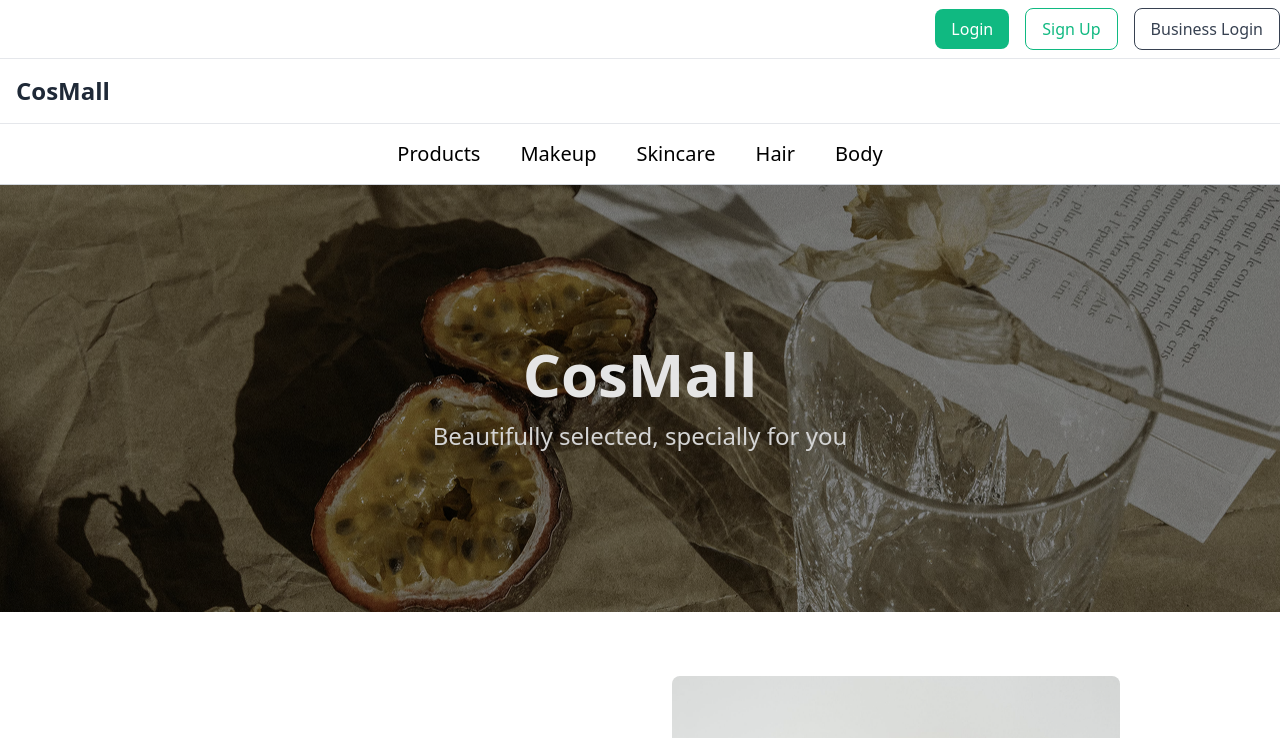
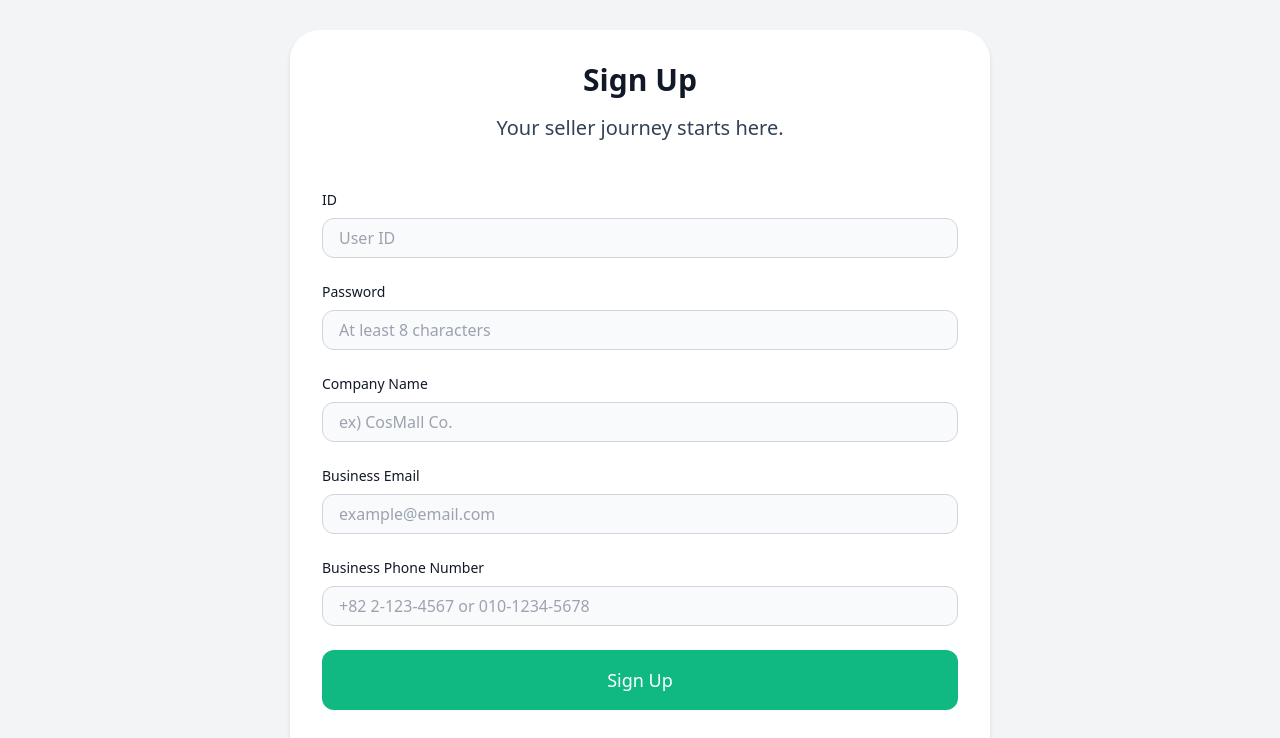
Before and after one commit to Online-Cosmetic/cosmeticShop, a React (Vite) app in the folder cosmeticShop/src/main/frontend/cosmetic-shop/: page /enterprise/signup in a window 1280 px wide. Before the commit this address led to /. Shown: the top 738 px of the page. Built offline with nearby package versions, Linux system fonts and the light colour scheme.

Commit message:
refactor: EnterpriseSignup, login 레이아웃 수정 및 productmanage Discount Rate 추가

```diff
--- a/cosmeticShop/src/main/frontend/cosmetic-shop/src/App.jsx
+++ b/cosmeticShop/src/main/frontend/cosmetic-shop/src/App.jsx
@@ -198,14 +198,6 @@ const App = () => {
                     }
                 />
 
-                <Route
-                    path="/enterpriseLogin"
-                    element={
-                        <PublicLayout>
-                            <EnterpriseLogin/>
-                        </PublicLayout>
-                    }
-                />
 
                 <Route
                     path="/signup"
@@ -221,15 +213,6 @@ const App = () => {
                     element={
                         <PublicLayout>
                             <ForgotPassword/>
-                        </PublicLayout>
-                    }
-                />
-
-                <Route
-                    path="/enterpriseSignUp"
-                    element={
-                        <PublicLayout>
-                            <EnterpriseSignUp/>
                         </PublicLayout>
                     }
                 />
@@ -257,8 +240,10 @@ const App = () => {
                 />
 
                 {/* 기업 회원 전용 페이지 */}
-                <Route
-                    path="/company/*"
+                <Route path="/enterprise/login" element={<EnterpriseLogin />} />
+                <Route path="/enterprise/signup" element={<EnterpriseSignUp />} />
+                    <Route
+                        path="/enterprise/*"
                     element={
                         <EnterpriseLayout>
                             <Routes>
--- a/cosmeticShop/src/main/frontend/cosmetic-shop/src/pages/auth/EnterpriseLogin.jsx
+++ b/cosmeticShop/src/main/frontend/cosmetic-shop/src/pages/auth/EnterpriseLogin.jsx
@@ -35,32 +35,32 @@ export default function EnterpriseLogin() {
 
   return (
       <>
-        <div className="min-h-screen flex justify-center items-center bg-gray-100">
-          <div className="w-[816px] bg-white rounded-[30px] p-12 shadow-md">
+        <div className="min-h-screen flex justify-center items-center bg-gray-100 py-6">
+          <div className="w-[700px] bg-white rounded-[30px] p-8 shadow-md max-h-[calc(100vh-60px)] overflow-auto">
             <div className="mb-12 text-center">
-              <h1 className="text-4xl font-semibold">Welcome Back 👋</h1>
-              <p className="text-2xl mt-4">Let's grow your business.</p>
+              <h1 className="text-3xl font-semibold text-gray-900">Welcome Back</h1>
+              <p className="text-xl text-slate-700 mt-4">Let's grow your business.</p>
             </div>
-            <form className="space-y-8" onSubmit={handleSubmit}>
+            <form className="space-y-6" onSubmit={handleSubmit}>
               <div>
-                <label className="block mb-2">ID</label>
+                <label className="text-gray-900 text-sm block mb-2">ID</label>
                 <input
                     name="userId"
                     value={creds.userId}
                     onChange={handleChange}
-                    className="w-full h-12 px-4 bg-slate-50 border rounded-xl focus:ring-2 focus:ring-emerald-400"
+                    className="w-full h-10 px-4 bg-slate-50 border border-gray-300 rounded-xl focus:ring-2 focus:ring-emerald-400"
                     placeholder="User ID"
                     required
                 />
               </div>
               <div>
-                <label className="block mb-2">Password</label>
+                <label className="text-gray-900 text-sm block mb-2">Password</label>
                 <input
                     name="password"
                     type="password"
                     value={creds.password}
                     onChange={handleChange}
-                    className="w-full h-12 px-4 bg-slate-50 border rounded-xl focus:ring-2 focus:ring-emerald-400"
+                    className="w-full h-10 px-4 bg-slate-50 border border-gray-300 rounded-xl focus:ring-2 focus:ring-emerald-400"
                     placeholder="Password"
                     required
                 />
@@ -72,18 +72,18 @@ export default function EnterpriseLogin() {
               )}
               <button
                   type="submit"
-                  className="w-full py-4 bg-emerald-500 text-white font-medium rounded-xl hover:bg-emerald-600"
+                  className="w-full py-4 bg-emerald-500 text-white text-lg font-medium rounded-xl hover:bg-emerald-600"
               >
                 Sign in
               </button>
             </form>
             <div className="text-center mt-10">
               <span>Don't have an account? </span>
-              <Link to="/enterpriseSignUp" className="text-emerald-600 hover:underline">
+              <Link to="/enterprise/signup" className="text-emerald-600 hover:underline">
                 Sign up
               </Link>
             </div>
-            <div className="text-center text-gray-500 text-sm mt-10">
+            <div className="text-center text-gray-500 text-sm mt-6">
               © 2025 CosMall, LLC. All rights reserved.
             </div>
           </div>
--- a/cosmeticShop/src/main/frontend/cosmetic-shop/src/pages/auth/EnterpriseSignUp.jsx
+++ b/cosmeticShop/src/main/frontend/cosmetic-shop/src/pages/auth/EnterpriseSignUp.jsx
@@ -13,7 +13,7 @@ function EnterpriseSignUp() {
     });
 
     const inputClass =
-        "w-full h-12 px-4 bg-slate-50 border border-gray-300 rounded-xl outline-none focus:ring-2 focus:ring-emerald-400";
+        "w-full h-10 px-4 bg-slate-50 border border-gray-300 rounded-xl outline-none focus:ring-2 focus:ring-emerald-400";
 
     const handleChange = (e) => {
         const { name, value } = e.target;
@@ -40,12 +40,12 @@ function EnterpriseSignUp() {
 
     return (
         <>
-            <div className="min-h-screen flex justify-center items-center bg-gray-100">
-                <div className="w-[816px] bg-white rounded-[30px] p-12 shadow-md">
+            <div className="min-h-screen flex justify-center items-center bg-gray-100 py-6">
+                <div className="w-[700px] bg-white rounded-[30px] p-8 shadow-md max-h-[calc(100vh-60px)] overflow-auto">
                     {/* 헤더 */}
                     <div className="mb-12 text-center">
-                        <h1 className="text-4xl font-semibold text-gray-900">Sign Up 👋</h1>
-                        <p className="text-2xl text-slate-700 mt-4">
+                        <h1 className="text-3xl font-semibold text-gray-900">Sign Up</h1>
+                        <p className="text-xl text-slate-700 mt-4">
                             Your seller journey starts here.
                         </p>
                     </div>
@@ -53,7 +53,7 @@ function EnterpriseSignUp() {
                     {/* 회원가입 폼 */}
                     <form className="space-y-6" onSubmit={handleSubmit}>
                         <div>
-                            <label className="text-gray-900 text-base block mb-2">ID</label>
+                            <label className="text-gray-900 text-sm block mb-2">ID</label>
                             <input
                                 name="userId"
                                 value={form.userId}
@@ -65,7 +65,7 @@ function EnterpriseSignUp() {
                         </div>
 
                         <div>
-                            <label className="text-gray-900 text-base block mb-2">
+                            <label className="text-gray-900 text-sm block mb-2">
                                 Password
                             </label>
                             <input
@@ -79,7 +79,7 @@ function EnterpriseSignUp() {
                         </div>
 
                         <div>
-                            <label className="text-gray-900 text-base block mb-2">
+                            <label className="text-gray-900 text-sm block mb-2">
                                 Company Name
                             </label>
                             <input
@@ -93,7 +93,7 @@ function EnterpriseSignUp() {
                         </div>
 
                         <div>
-                            <label className="text-gray-900 text-base block mb-2">
+                            <label className="text-gray-900 text-sm block mb-2">
                                 Business Email
                             </label>
                             <input
@@ -107,7 +107,7 @@ function EnterpriseSignUp() {
                         </div>
 
                         <div>
-                            <label className="text-gray-900 text-base block mb-2">
+                            <label className="text-gray-900 text-sm block mb-2">
                                 Business Phone Number
                             </label>
                             <input
@@ -122,7 +122,7 @@ function EnterpriseSignUp() {
 
                         <button
                             type="submit"
-                            className="w-full py-4 bg-emerald-500 text-white text-xl font-medium rounded-xl hover:bg-emerald-600 transition"
+                            className="w-full py-4 bg-emerald-500 text-white text-lg font-medium rounded-xl hover:bg-emerald-600 transition"
                         >
                             Sign Up
                         </button>
@@ -139,7 +139,7 @@ function EnterpriseSignUp() {
                     </form>
 
                     {/* 푸터 */}
-                    <div className="text-center text-gray-500 text-sm mt-10">
+                    <div className="text-center text-gray-500 text-sm mt-6">
                         © 2025 CosMall, LLC. All rights reserved.
                     </div>
                 </div>
--- a/cosmeticShop/src/main/frontend/cosmetic-shop/src/pages/product/ProductManagement.jsx
+++ b/cosmeticShop/src/main/frontend/cosmetic-shop/src/pages/product/ProductManagement.jsx
@@ -7,7 +7,7 @@ function ProductManagement() {
     const [currentPage, setCurrentPage] = useState(1);
     const itemsPerPage = 9; // 페이지당 상품 수
 
-    // 임시 더미 데이터
+    // 임시 더미 데이터에 discountRate 필드를 추가
     useEffect(() => {
         const dummy = [
             {
@@ -17,6 +17,7 @@ function ProductManagement() {
                 category: "Hair",
                 price: 4000,
                 stock: 10,
+                discountRate: 5, // 5%
             },
             {
                 id: 2,
@@ -25,28 +26,17 @@ function ProductManagement() {
                 category: "Makeup",
                 price: 12000,
                 stock: 5,
+                discountRate: 10, // 10%
             },
+            // … 필요에 따라 더 추가
         ];
         setProducts(dummy);
     }, []);
 
     const totalPages = 78;
-    const startIndex = 1;
-    // const currentItems = products.slice(startIndex, startIndex + itemsPerPage);
+    const startIndex = (currentPage - 1) * itemsPerPage;
 
-    {/* 상품목록 이동
-    useEffect(() => {
-        axios.get(`/api/products?page=${page}&size=${PAGE_SIZE}`)
-            .then(res => {
-                setProducts(res.data.products);
-                setTotalPages(res.data.totalPages);
-                setTotalCount(res.data.totalCount);
-            });
-    }, [page]);
-    */}
     return (
-
-        <>
         <div className="w-full max-w-[1262px] mx-auto p-4 flex flex-col gap-4">
             <div className="w-full px-20 py-12 bg-white border rounded-2xl shadow flex flex-col gap-12">
                 <div className="flex justify-between items-end mb-4">
@@ -58,50 +48,57 @@ function ProductManagement() {
                     />
                 </div>
 
-                        {/* 표 Header */}
-                        <div className="grid grid-cols-6 gap-4 font-semibold text-sm text-gray-700 border-b border-gray-300 pb-2">
+                {/* 표 Header (7컬럼) */}
+                <div className="grid grid-cols-7 gap-4 font-semibold text-sm text-gray-700 border-b border-gray-300 pb-2">
                     <div>Image</div>
                     <div>Product Name</div>
                     <div>Category</div>
                     <div>Price</div>
                     <div>Stock</div>
+                    <div>Discount Rate</div>
                     <div>Actions</div>
                 </div>
 
-                        {/* 상품 목록 */}
-                        {products.map((product) => (
+                {/* 상품 목록 (각 행에 discountRate 추가) */}
+                {products.slice(startIndex, startIndex + itemsPerPage).map((product) => (
                     <div
                         key={product.id}
-                                className="grid grid-cols-6 gap-4 items-center border-b border-gray-100 py-2"
+                        className="grid grid-cols-7 gap-4 items-center border-b border-gray-100 py-2"
                     >
                         <img src={product.image} alt={product.name} className="rounded" />
                         <div className="font-medium text-gray-800">{product.name}</div>
                         <div className="text-gray-500">{product.category}</div>
-                                <div className="text-gray-800 font-semibold">₩{product.price.toLocaleString()}</div>
+                        <div className="text-gray-800 font-semibold">
+                            ₩{product.price.toLocaleString()}
+                        </div>
                         <div className="text-gray-600">{product.stock}</div>
+                        <div className="text-gray-600">
+                            {product.discountRate != null ? `${product.discountRate}%` : "-"}
+                        </div>
                         <div className="flex gap-2">
                             <button className="text-blue-600 hover:underline">Edit</button>
                             <button className="text-red-600 hover:underline">Delete</button>
                         </div>
                     </div>
                 ))}
+
                 {/* 페이지네이션 */}
-                        <div className="flex items-center justify-between mt-6 700 border-t pt-6 border-gray-300">
+                <div className="flex items-center justify-between mt-6 border-t pt-6 border-gray-300">
           <span className="text-sm text-gray-600">
-                              Showing {startIndex + 1}-{Math.min(startIndex + itemsPerPage, products.length)} of {products.length}
+            Showing {startIndex + 1}–{Math.min(startIndex + itemsPerPage, products.length)} of {products.length}
           </span>
                     <div className="flex gap-2">
                         <button
-                                    // onClick={() => setCurrentPage((p) => Math.max(p - 1, 1))}
+                            onClick={() => setCurrentPage((p) => Math.max(p - 1, 1))}
                             className="px-2 py-1 border rounded disabled:opacity-50"
-                                    // disabled={currentPage === 1}
+                            disabled={currentPage === 1}
                         >
                             &lt;
                         </button>
                         <button
-                                    // onClick={() => setCurrentPage((p) => Math.min(p + 1, totalPages))}
+                            onClick={() => setCurrentPage((p) => Math.min(p + 1, totalPages))}
                             className="px-2 py-1 border rounded disabled:opacity-50"
-                                    // disabled={currentPage === totalPages}
+                            disabled={currentPage === totalPages}
                         >
                             &gt;
                         </button>
@@ -109,7 +106,6 @@ function ProductManagement() {
                 </div>
             </div>
         </div>
-        </>
     );
 }
 
```
Lines whose indentation alone changed are shown as unchanged.
